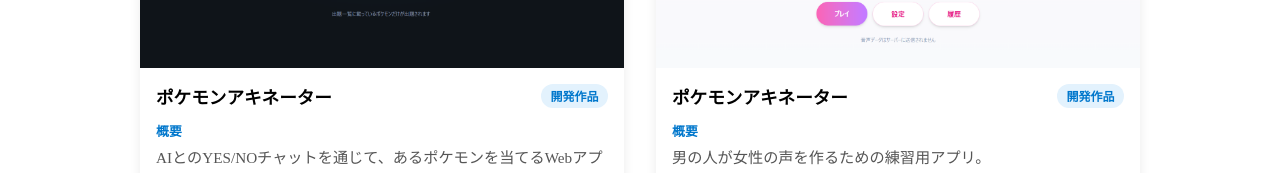
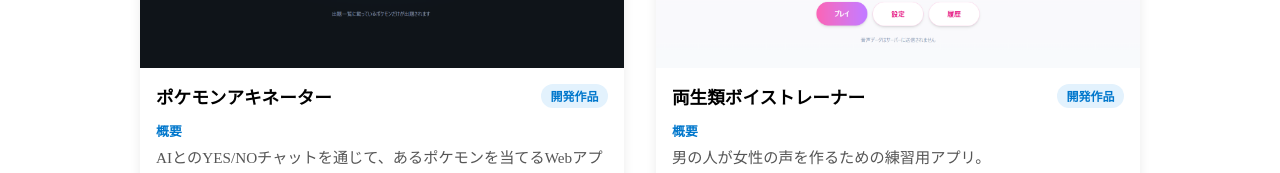
Before and after one commit to yoguze/my-works-website, a Next.js app: page /works in a window 1280 px wide. Shown: the part 421-594 px from the top of the page. Built offline with nearby package versions, Linux system fonts and the light colour scheme.

Commit message:
voice_trainerのタイトルの修正

```diff
--- a/data/works.js
+++ b/data/works.js
@@ -41,7 +41,7 @@
     ],
   },
   {
-    title: "ポケモンアキネーター",
+    title: "両生類ボイストレーナー",
     category: "開発作品",
     image: "/voice_trainer.png",
     alt: "voice_trainer",
```
